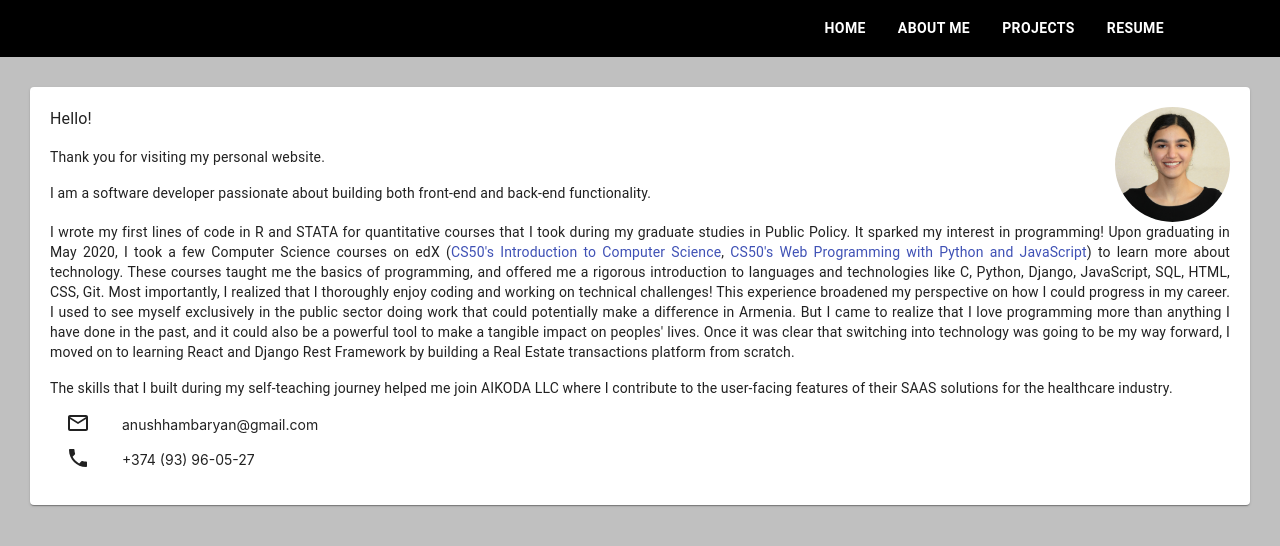
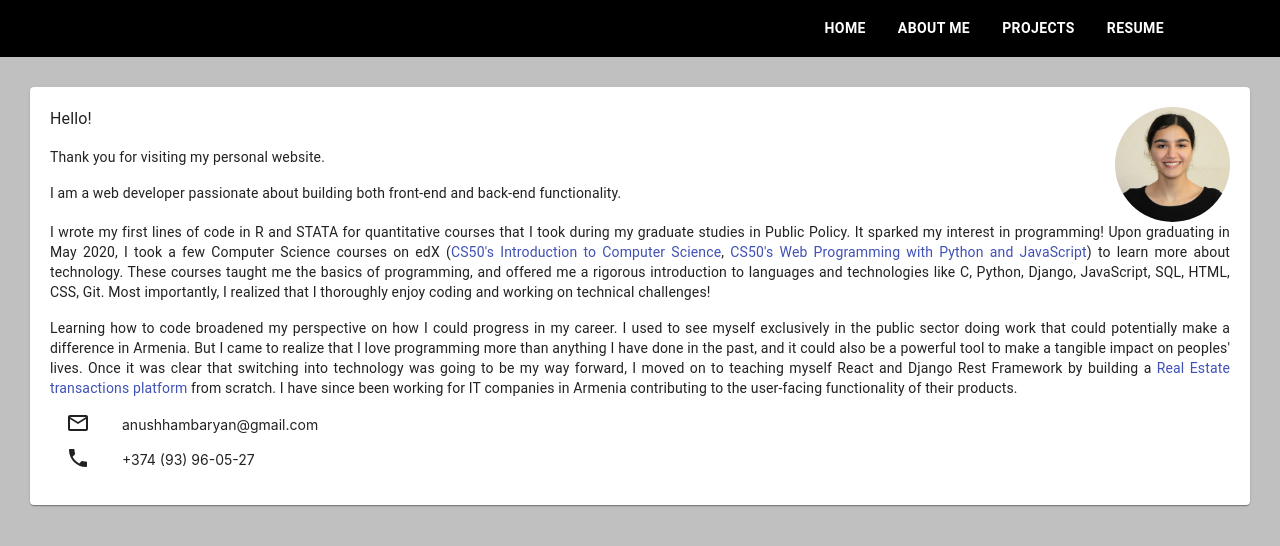
Before and after one commit to Anush-Hambaryan/portfolio, a React (Create React App) app: page /#/about-me in a window 1280 px wide. Shown: the top 546 px of the page. Built offline with nearby package versions, Linux system fonts and the light colour scheme.

Commit message:
updated portfolio

```diff
--- a/src/components/About.js
+++ b/src/components/About.js
@@ -18,7 +18,7 @@ function About() {
                         Thank you for visiting my personal website.
                     </Typography>
                     <Typography variant="body2" paragraph={true}>
-                        I am a software developer passionate about building both front-end and back-end functionality.
+                        I am a web developer passionate about building both front-end and back-end functionality.
                     </Typography>
                     </div>
                 <img src="IMG_5822_2.jpg" width="115px" height="115px" style={{ marginLeft: 15, borderRadius: '50%' }}/>
@@ -37,15 +37,17 @@ function About() {
                     These courses taught me the basics of programming, and
                     offered me a rigorous introduction to languages and technologies like C, Python, Django, JavaScript, SQL, HTML, CSS, Git.
                     Most importantly, I realized that I thoroughly enjoy coding and working on technical challenges!
-                    This experience broadened my perspective on how I could progress in my career. I used to see myself exclusively in the public
+                </Typography>
+                <Typography variant="body2" align="justify" paragraph={true}>
+                    Learning how to code broadened my perspective on how I could progress in my career. I used to see myself exclusively in the public
                     sector doing work that could potentially make a difference in Armenia. But I came to realize that I love programming more than
                     anything I have done in the past, and it could also be a powerful tool to make a tangible impact on peoples' lives.
-
-                    Once it was clear that switching into technology was going to be my way forward, I moved on to learning
-                    React and Django Rest Framework by building a Real Estate transactions platform from scratch.
-                </Typography>
-                <Typography variant="body2" align="justify" paragraph={true}>
-                    The skills that I built during my self-teaching journey helped me join AIKODA LLC where I contribute to the user-facing features of their SAAS solutions for the healthcare industry.
+                    Once it was clear that switching into technology was going to be my way forward, I moved on to teaching myself
+                    React and Django Rest Framework by building a{" "}
+                    <Link href="https://anushhambaryan.pythonanywhere.com/real-home">
+                        Real Estate transactions platform
+                    </Link>{" "}
+                    from scratch. I have since been working for IT companies in Armenia contributing to the user-facing functionality of their products.
                 </Typography>
                 <List dense style={{ marginTop: -15 }}>
                 <ListItem style={{ fontSize: 14 }}>
--- a/src/components/Home.js
+++ b/src/components/Home.js
@@ -29,7 +29,7 @@ function Home() {
     const matchesSm = useMediaQuery(theme.breakpoints.down("sm"))
     const matchesXs = useMediaQuery(theme.breakpoints.down("xs"))
 
-    const technologies = ["Python", "Django", "Django Rest Framework", "Flask", "SQL", "Git", "JavaScript", "React", "Angular", "Typescript", "HTML", "CSS"]
+    const technologies = [ "JavaScript", "Angular", "React", "Typescript", "HTML", "CSS", "Python", "Django", "Django Rest Framework", "SQL", "Git"]
 
     const renderTechnologies = () => {
         return (technologies.map((item, index) => {
@@ -61,7 +61,7 @@ function Home() {
             }}
         >
             <Typography variant="h3" style={{ paddingBottom: 20 }}>Anush Hambaryan</Typography>
-            <Typography>Software developer</Typography>
+            <Typography>Software Developer</Typography>
                 {!matchesSm ?
                     <Grid container alignItems="center" className={classes.grid}>
                         <Typography variant="body2" component="span" className={classes.skills}>Technical skills:</Typography>
--- a/src/components/projectsElements/NetworkDescription.js
+++ b/src/components/projectsElements/NetworkDescription.js
@@ -17,7 +17,7 @@ function NetworkDescription() {
             {" "}
             <Link href="https://www.edx.org/course/cs50s-web-programming-with-python-and-javascript?index=product&queryID=6771395a6d47a7dd9140e9db5a7bd534&position=1">
               CS50's Web Programming with Python and JavaScript
-            </Link>.
+            </Link> course that I took to learn the fundamentals of web development.
             I built everything except for the login and registration functionality and the layout.html,
             which were already provided in the assignment source code. I used
             {" "}
```
Also changed, not shown: 1 other file (tests, documents, lock files or other folders).
